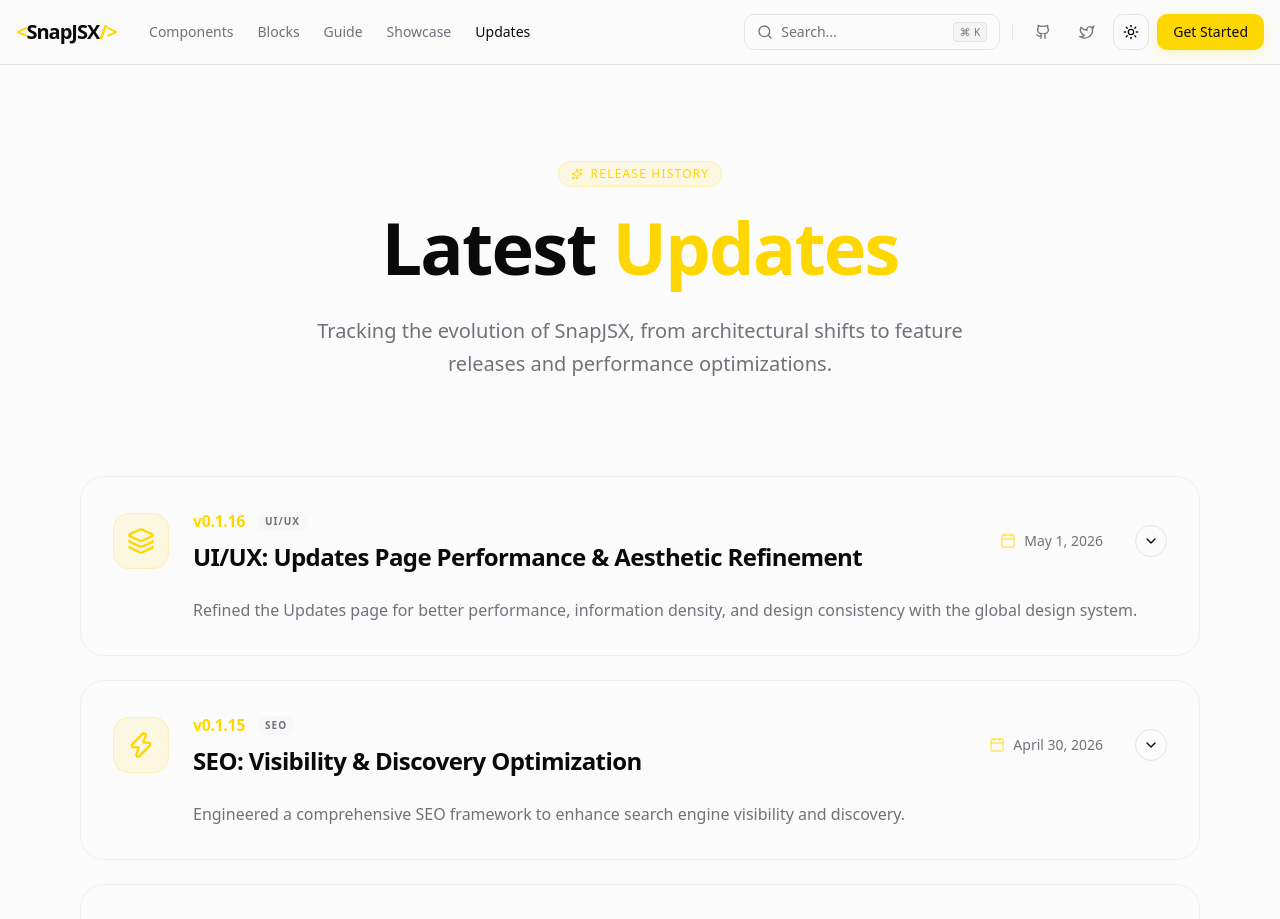
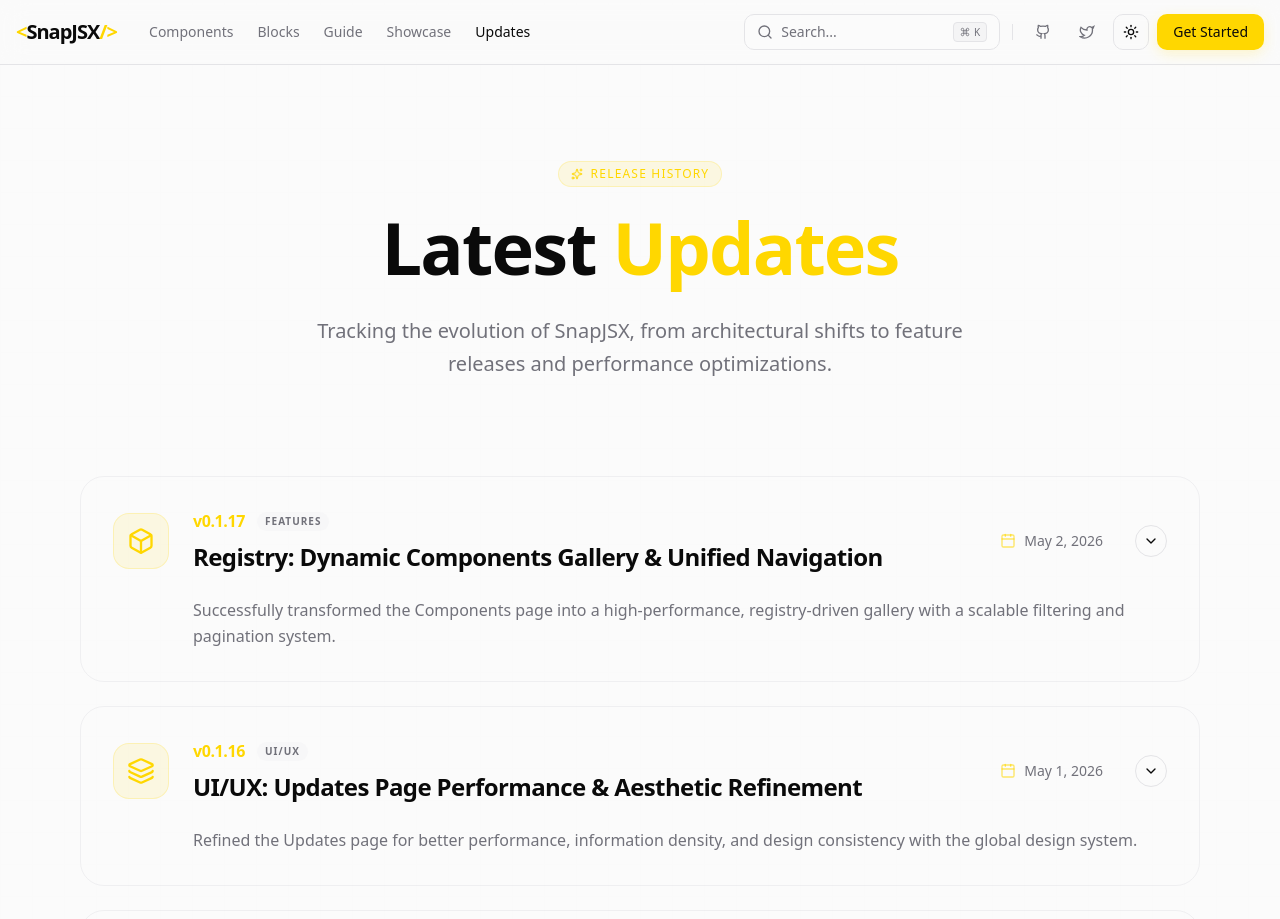
Before and after one commit to Gladiarn/SnapJSX, a Next.js app: page /updates in a window 1280 px wide. Shown: the top 919 px of the page. Built offline with nearby package versions, Linux system fonts and the light colour scheme.

Commit message:
feat(updates): add detailed log entry for registry and navigation milestones

```diff
--- a/src/app/updates/updates-page-client.tsx
+++ b/src/app/updates/updates-page-client.tsx
@@ -16,6 +16,22 @@
 export function UpdatesPageClient() {
   const updatesLog = useMemo(
     () => [
+      {
+        version: "v0.1.17",
+        date: "May 2, 2026",
+        title: "Registry: Dynamic Components Gallery & Unified Navigation",
+        summary:
+          "Successfully transformed the Components page into a high-performance, registry-driven gallery with a scalable filtering and pagination system.",
+        category: "Features",
+        icon: Box,
+        details: [
+          "Components Registry: Implemented a fully dynamic gallery that pulls real-time data from the RegistryHub, including live previews and code snippets.",
+          "Scalable Filtering: Engineered a hybrid category menu that displays 5 core capsules and automatically tucks additional categories into a 'More' dropdown to handle infinite growth.",
+          "Unified Design: Achieved 100% typographic and layout consistency between the Components and Guides pages, including search bar dimensions and capsule padding.",
+          "Pagination Engine: Integrated a standardized 9-item pagination system across all registry-driven pages to improve performance and scannability.",
+          "Interaction Polish: Optimized the 'More' menu with absolute positioning and zero-shadow aesthetics for a cleaner glassmorphism feel.",
+        ],
+      },
       {
         version: "v0.1.16",
         date: "May 1, 2026",
```
